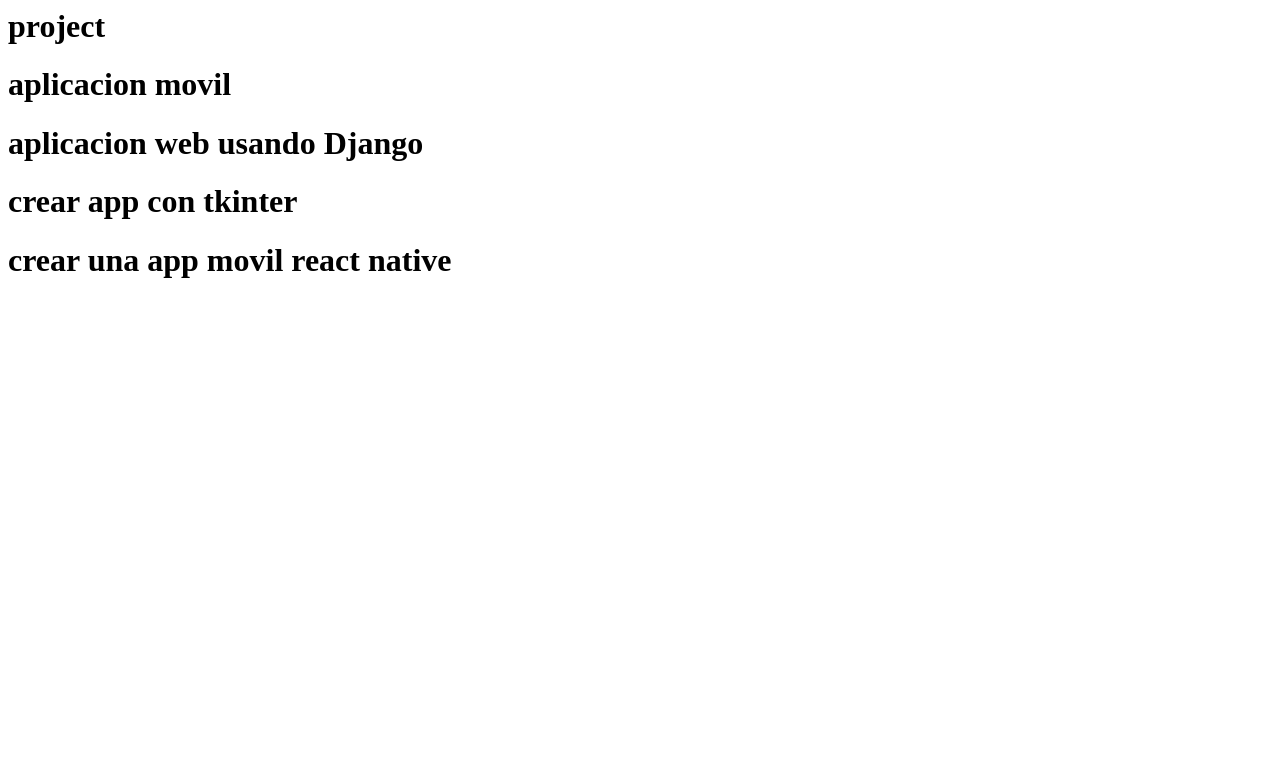
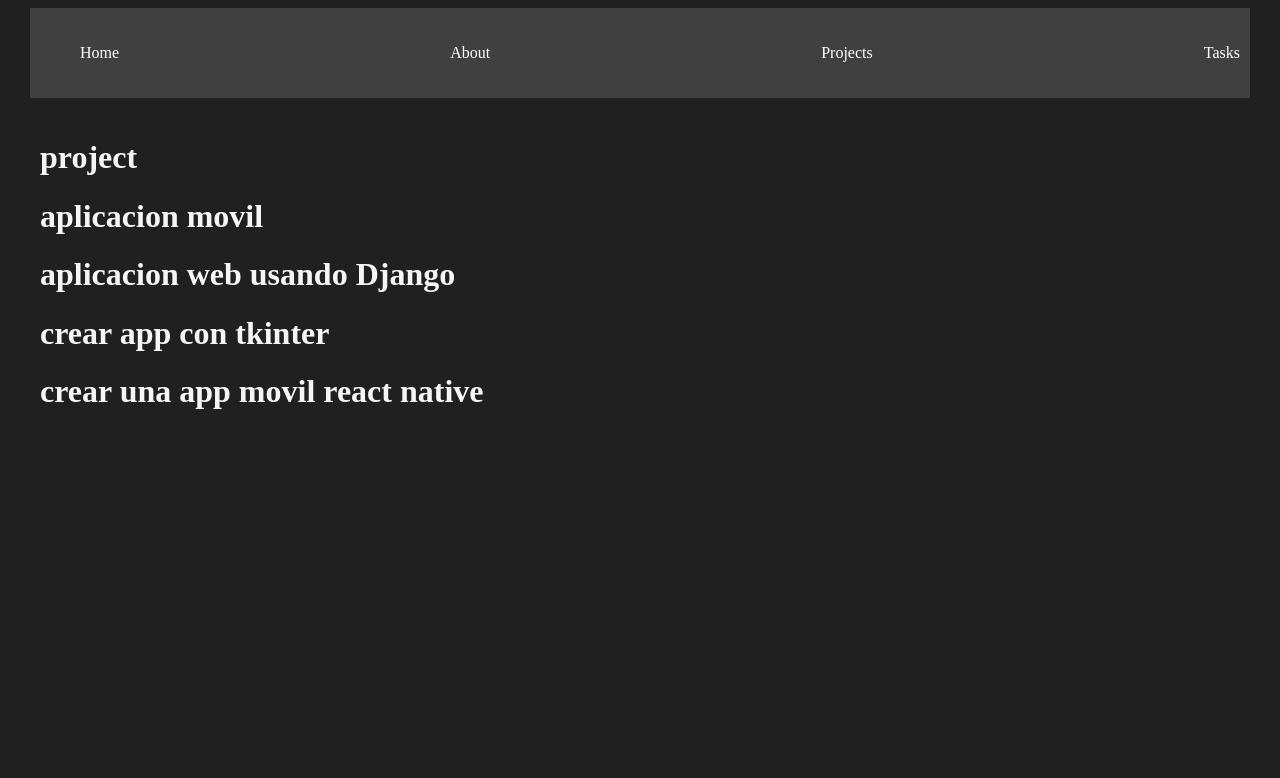
Before and after one commit to jhonshua/Curso-Django, a Django app: page /projects/ in a window 1280 px wide. Shown: the top 778 px of the page. Run offline with Django 5.2, Linux system fonts and the light colour scheme; data comes from the database, SQL or seed files in the repository; both versions use the stored data as it was after the commit.

Commit message:
update model db

```diff
--- a/myapp/templates/about.html
+++ b/myapp/templates/about.html
@@ -1,7 +1,12 @@
+{% extends 'layouts/base.html' %}
 
+{% block content %}
 
 <h1>About</h1>
 
 <p>Lorem ipsum, dolor sit amet consectetur adipisicing elit. Fugiat, hic possimus! Veritatis blanditiis enim corporis recusandae repellat nihil architecto modi eveniet pariatur expedita ipsa numquam sunt, libero vero quaerat eius hic. Voluptas veniam atque fuga at cum ea nesciunt dolore, nemo perspiciatis nisi, possimus quaerat, accusamus fugit facilis optio eaque maiores aperiam sunt quisquam repellendus ratione commodi inventore itaque vero? Magni asperiores sequi laborum doloribus quaerat minus natus molestiae, nulla quisquam, ratione enim quos, dolorem corrupti modi earum dicta error numquam totam sit corporis dolore! Sint libero dolor obcaecati ipsa molestias. Consequatur voluptates eligendi iusto debitis possimus adipisci quidem natus.</p>
 
 <p>Website created by {{ username }}</p>
+
+
+{% endblock %}
--- /dev/null
+++ b/myapp/templates/layouts/base.html
@@ -0,0 +1,37 @@
+{% load static %}
+
+<!DOCTYPE html>
+<html lang="en">
+<head>
+    <meta charset="UTF-8">
+    <meta http-equiv="X-UA-Compatible" content="IE=edge">
+    <meta name="viewport" content="width=device-width, initial-scale=1.0">
+    <title>Django Projects</title>
+    <link rel="stylesheet" href="{% static 'styles/main.css' %}">
+</head>
+<body>
+
+    <nav class="navbar container">
+        <ul>
+            <li>
+                <a href="/">Home</a>
+            </li>
+            <li>
+                <a href="/about/">About</a>
+            </li>
+            <li>
+                <a href="/projects/">Projects</a>
+            </li>
+            <li>
+                <a href="/tasks/">Tasks</a>
+            </li>
+        </ul>
+    </nav>
+
+    <main class="container">
+        {% block content %}
+        {% endblock %}
+    </main>
+
+</body>
+</html>
--- a/myapp/templates/projects.html
+++ /dev/null
@@ -1,12 +0,0 @@
-<h1>project</h1>
-
-
-{% for project in projects %}
-
-<div>
-
-    <h1>{{project.name}}</h1>
-
-</div>
-
-{% endfor %}
--- /dev/null
+++ b/myapp/templates/projects/projects.html
@@ -0,0 +1,14 @@
+{% extends 'layouts/base.html' %}
+
+{% block content %}
+
+<h1>project</h1>
+
+{% for project in projects %}
+<div>
+    <h1>{{project.name}}</h1>
+
+</div>
+{% endfor %}
+
+{% endblock %}
--- /dev/null
+++ b/myapp/templates/styles/main.css
@@ -0,0 +1,47 @@
+body {
+    background: #202020;
+    color: whitesmoke;
+}
+
+.navbar {
+    background: #404040;
+    padding: 5px 0;
+}
+
+.navbar ul {
+    display: flex;
+    justify-content: space-between;
+}
+
+.navbar ul li {
+    list-style: none;
+}
+
+.navbar ul li a {
+    color: white;
+    text-decoration: none;
+}
+
+.navbar ul li a:hover {
+    color: aquamarine;
+}
+
+.container {
+    max-width: 1200px;
+    margin: auto;
+    padding: 20px 10px;
+}
+
+.card {
+    background: whitesmoke;
+    color: black;
+    padding: 10px;
+    margin-bottom: 2px;
+}
+
+.input {
+    background: wheat;
+    padding: 10px;
+    text-align: center;
+    display: block;
+}
--- a/myapp/templates/tasks.html
+++ /dev/null
@@ -1 +0,0 @@
-<h1>tasks</h1>
--- a/myapp/views.py
+++ b/myapp/views.py
@@ -1,10 +1,9 @@
 # from django.shortcuts import render
-from  django.http import HttpResponse
+from django.http import HttpResponse
 from django.shortcuts import  render
 from .models import Project, Task
 
 # Create your views here.
-
 
 def index(request):
     title = 'Django Course!!'
@@ -24,9 +23,12 @@ def hello(request, username):
 def projects(request):
     # projects = list(Project.objects.values())
     projects = Project.objects.all()
-    return render(request, 'projects.html', {
+    return render(request, 'projects/projects.html', {
         'projects': projects
     })
 
 def tasks(request):
-    return render(request,'tasks.html')
+    tasks = Task.objects.all()
+    return render(request, 'tasks/tasks.html', {
+        'tasks': tasks
+    })
```
Also changed, not shown: myapp/templates/index.html (+7 -0 lines), myapp/templates/tasks/tasks.html (added, +24 -0 lines), db.sqlite3.
